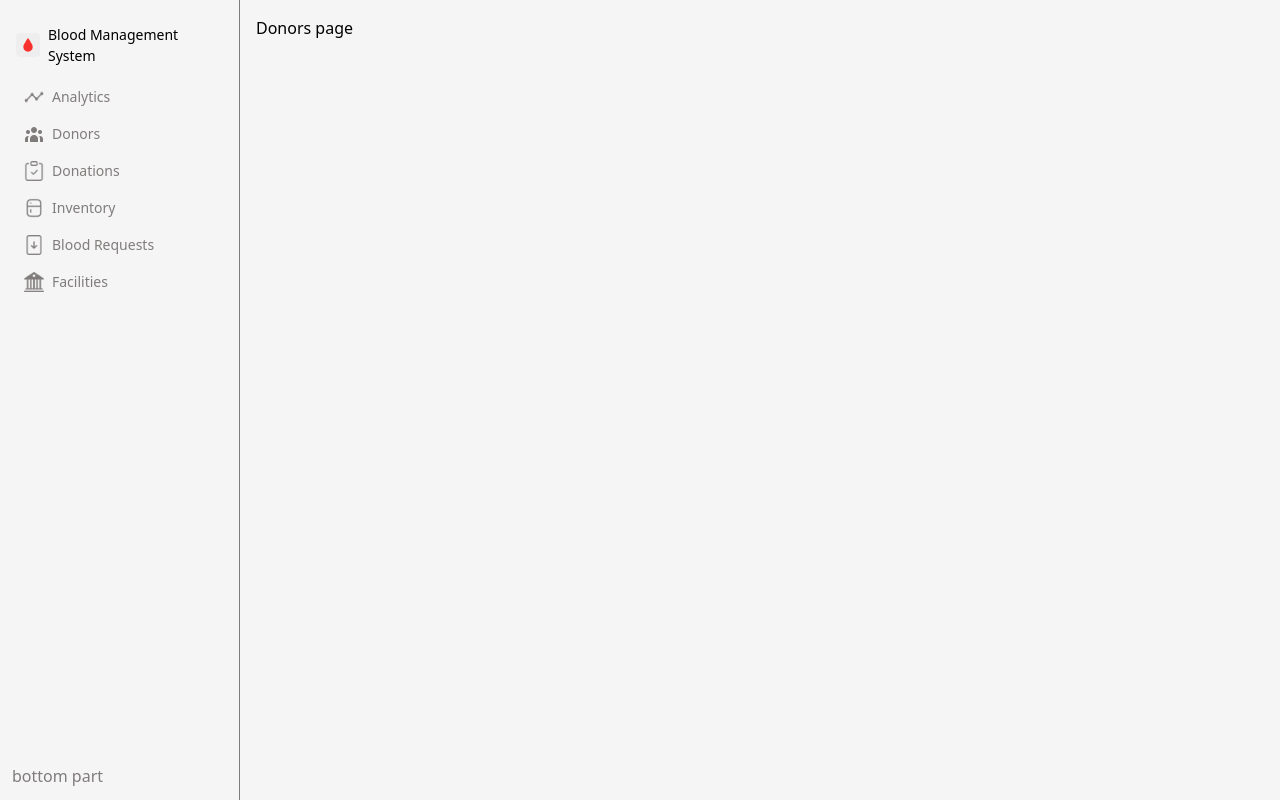
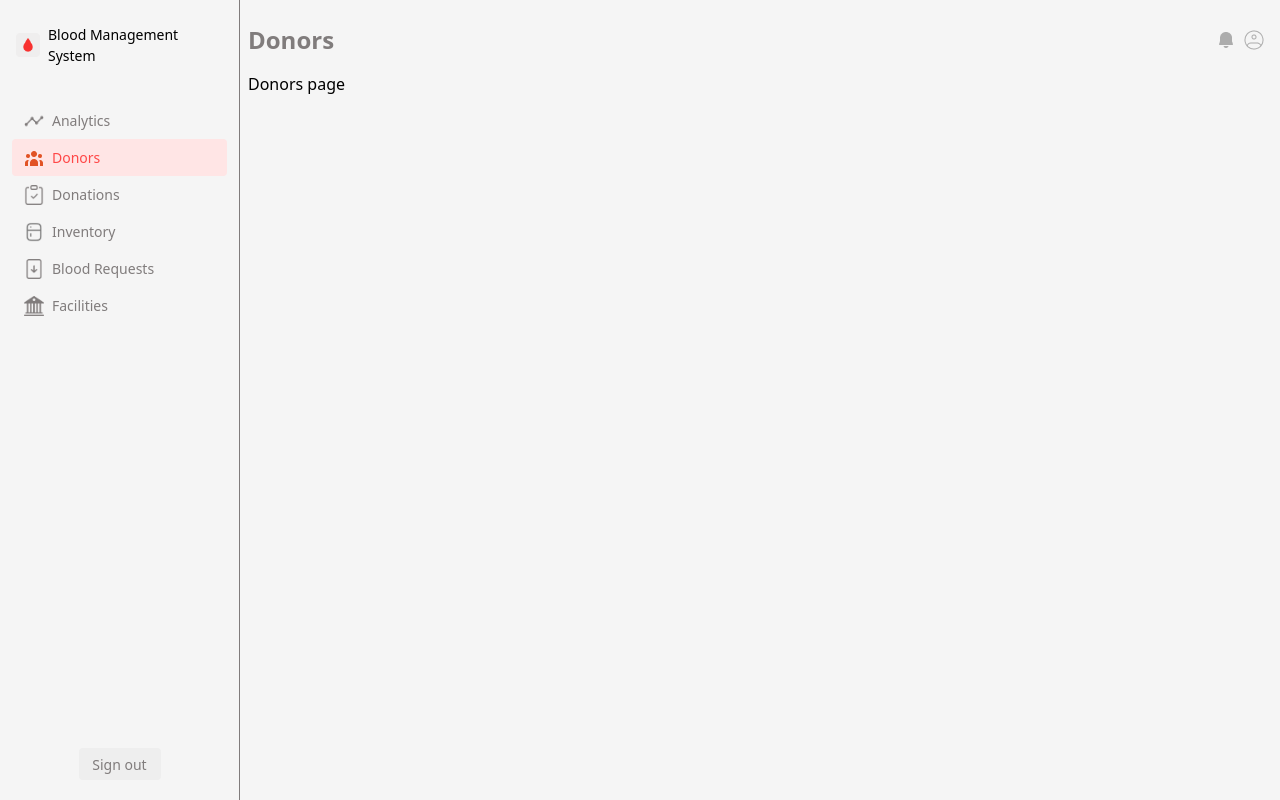
Before and after one commit to rongwes/Blood-Management-System, a React (Vite) app: page /donors in a window 1280 px wide. Built offline with nearby package versions, Linux system fonts and the light colour scheme.

Commit message:
Shared components update

```diff
--- /dev/null
+++ b/src/components/shared/Header.jsx
@@ -0,0 +1,55 @@
+import React, { useState, useRef, useEffect } from 'react';
+import { useLocation } from 'react-router-dom';
+import notifications_icon from '../../assets/notifications_icon.png';
+import profile_icon from '../../assets/profile_icon.png';
+
+const PAGE_TITLES = {
+    '/': 'Analytics',
+    '/donors': 'Donors',
+    '/donations': 'Donations',
+    '/inventory': 'Inventory',
+    '/bloodRequests': 'Blood Requests',
+    '/facilities': 'Facilities'
+};
+
+export default function Header() {
+    const [showNotifications, setShowNotifications] = useState(false);
+    const notifRef = useRef();
+    const location = useLocation();
+
+    useEffect(() => {
+        function handleClickOutside(event) {
+            if (notifRef.current && !notifRef.current.contains(event.target)) {
+                setShowNotifications(false);
+            }
+        }
+        document.addEventListener("mousedown", handleClickOutside);
+        return () => document.removeEventListener("mousedown", handleClickOutside);
+    }, []);
+
+    // Get the title based on the current path
+    const title = PAGE_TITLES[location.pathname] || '';
+
+    return (
+        <div className="flex h-16 justify-between items-center relative">
+            <div style={{color: "#807C7C"}} className='font-inter font-semibold text-[24px] '>{title}</div>
+            <div className='flex gap-2 items-center mr-2'>
+                <div className="relative" ref={notifRef}>
+                    <img
+                        src={notifications_icon}
+                        alt="Notifications icon"
+                        className="w-[20px] h-[20px] cursor-pointer"
+                        onClick={() => setShowNotifications((v) => !v)}
+                    />
+                    {showNotifications && (
+                        <div className="absolute right-0 mt-2 w-64 bg-white border rounded shadow-lg z-10 p-4">
+                            <div className="font-inter font-medium mb-2">Notifications</div>
+                            <div>No new notifications.</div>
+                        </div>
+                    )}
+                </div>
+                <img src={profile_icon} alt="Profile icon" className="w-[20px] h-[20px]" />
+            </div>
+        </div>
+    )
+}
--- a/src/components/shared/Layout.jsx
+++ b/src/components/shared/Layout.jsx
@@ -1,13 +1,14 @@
 import React from "react";
 import { Outlet } from "react-router-dom";
 import SideBar from "./SideBar";
+import Header from "./Header";
 
 export default function Layout() {
   return (
     <div style={{ backgroundColor: '#F5F5F5'}} className="flex flex-row h-screen w-screen overflow-hidden">
       <SideBar />
-      <div className="p-4">
-        {/*<div>header</div>*/}
+      <div className="p-2 flex-1" >
+        <Header />
         <div>{<Outlet />}</div>
       </div>
     </div>
--- a/src/components/shared/SideBar.jsx
+++ b/src/components/shared/SideBar.jsx
@@ -1,45 +1,77 @@
-import React from 'react'
-import logo from '../../assets/logo.png'
-import { DASHBOARD_SIDEBAR_LINKS } from './Navigation.jsx'
-import { Link } from 'react-router-dom'
+import React from "react";
+import logo from "../../assets/logo.png";
+import { DASHBOARD_SIDEBAR_LINKS } from "./Navigation.jsx";
+import { Link, useLocation } from "react-router-dom";
 
-export default function SideBar(){
+export default function SideBar() {
+  const location = useLocation();
+
   return (
-        <div style={{ backgroundColor: '#F5F5F5', color: '#807C7C' ,  borderRight: '1px solid #807C7C',}} className=' flex flex-col w-60 p-3'>
-            <div className='flex items-center gap-2 px-1 py-3'>
-                <img src={logo} alt="blood bank logo" className="w-[24px] h-[24px]"/>
-                <span className="font-inter font-medium text-[14px] text-[#000000]">Blood Management System</span>
+    <div
+      style={{
+        backgroundColor: "#F5F5F5",
+        color: "#807C7C",
+        borderRight: "1px solid #807C7C",
+      }}
+      className="flex flex-col w-60 p-3"
+    >
+      <div className="flex items-center gap-2 px-1 py-3">
+        <img src={logo} alt="blood bank logo" className="w-[24px] h-[24px]" />
+        <span className="font-inter font-medium text-[14px] text-[#000000]">
+          Blood Management System
+        </span>
       </div>
-            <div className='flex-1'>
-                {DASHBOARD_SIDEBAR_LINKS.map((item)=>(
-                    <SideBarLink key={item.key} item={item}/>
+      <div className="flex-1 mt-6">
+        {DASHBOARD_SIDEBAR_LINKS.map((item) => (
+          <SideBarLink
+            key={item.key}
+            item={item}
+            active={location.pathname === item.path}
+          />
         ))}
       </div>
-            <div>bottom part</div>
+      <div className="flex justify-center items-center mt-4 mb-2">
+        <button
+          style={{width: 82,
+            height: 32,backgroundColor: "#EEEEEE",borderRadius: 4,padding: 10,
+            color: "#807C7C",fontWeight: 500,fontSize: 14,border: "none",
+            cursor: "pointer",display: "flex",alignItems: "center",justifyContent: "center",}}>
+          Sign out
+        </button>
       </div>
-    )
+    </div>
+  );
 }
 
-function SideBarLink({item}){
-    return(
+function SideBarLink({ item, active }) {
+  return (
     <Link
       to={item.path}
-            className="sidebar-link flex items-center gap-2 py-2 px-3 hover:bg-gray-200 rounded group"
+      className={`sidebar-link flex items-center gap-2 py-2 px-3 rounded group ${
+        active ? "bg-[#FFE5E5]" : "hover:bg-[#FFE5E5]"
+      }`}
+      style={{...(active && { backgroundColor: "#FFE5E5" }),}}
     >
       <img
         src={item.icon}
         alt={item.label + " icon"}
         className="sidebar-icon w-5 h-5"
-                style={{ transition: 'filter 0.2s' }}
+        style={{
+          transition: "filter 0.2s",
+          filter: active
+            ? "brightness(0) saturate(100%) invert(34%) sepia(94%) saturate(749%) hue-rotate(338deg) brightness(101%) contrast(101%)"
+            : undefined,
+        }}
       />
       <span
         className="sidebar-label font-inter font-medium text-[14px]"
         style={{
-                    transition: 'color 0.2s'
+          transition: "color 0.01s",
+          color: active ? "#FF4747" : undefined,
         }}
       >
         {item.label}
       </span>
     </Link>
-    )
+  );
 }
--- a/src/index.css
+++ b/src/index.css
@@ -11,6 +11,11 @@
 .sidebar-link:hover .sidebar-label,
 .sidebar-link:focus .sidebar-label {
   color: #FF4747 !important;
+}
+
+body {
+  padding: 0;
+  margin: 0;
 }
 /*:root {
   font-family: system-ui, Avenir, Helvetica, Arial, sans-serif;
```
Also changed, not shown: src/assets/notifications_icon.png (added), src/assets/profile_icon.png (added). Lines whose indentation alone changed are shown as unchanged.
